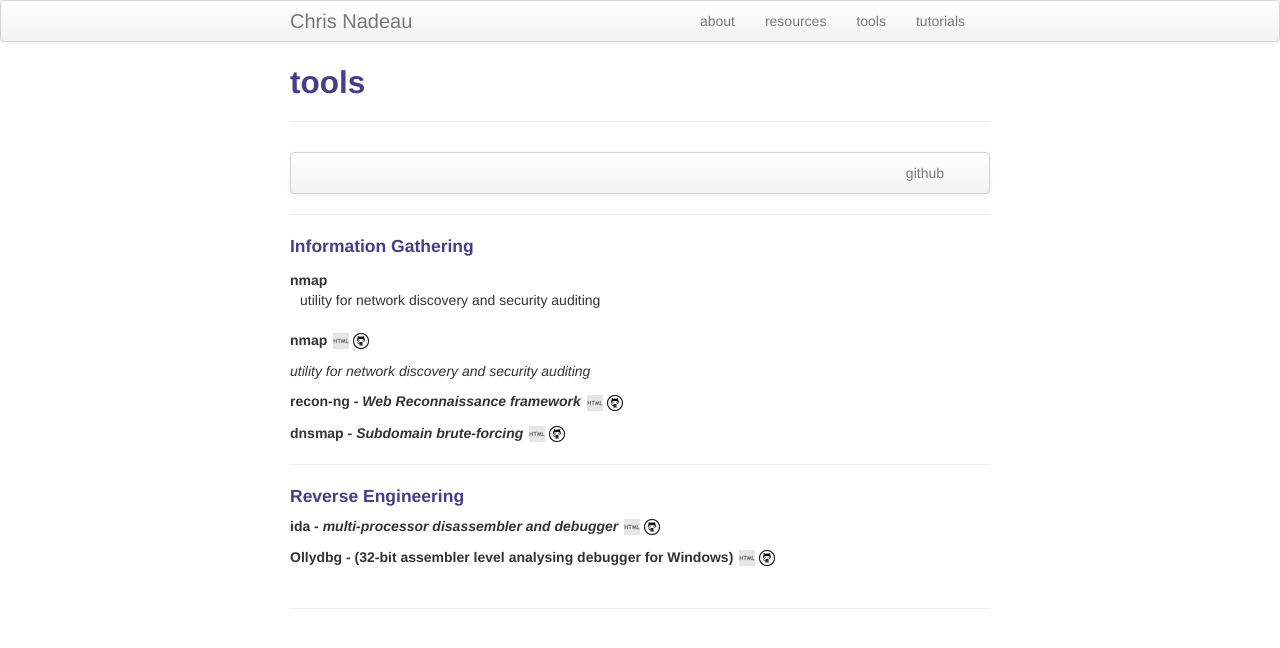
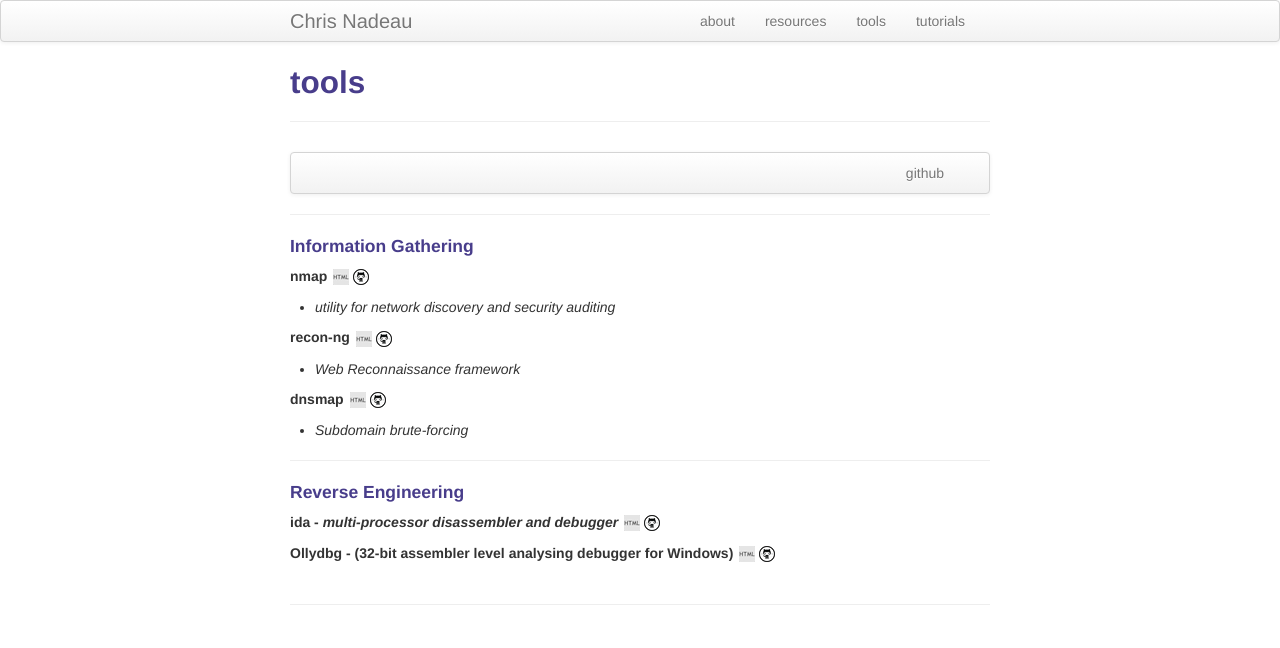
Before and after one commit to dynamicparallax/dynamicparallax.github.io, a Jekyll site: the page built from pages/tools.md, in a window 1280 px wide. Shown: the top 648 px of the page. Built offline with Jekyll 4.4.1, drawn with Linux system fonts in a browser that asks for light colours.

Commit message:
Update tools.md

```diff
--- a/pages/tools.md
+++ b/pages/tools.md
@@ -16,17 +16,14 @@ description: Infosec Tools
 
 #### Information Gathering
 
-<dl>
-  <dt>nmap</dt>
-  <dd>utility for network discovery and security auditing</dd>
-</dl>
+##### nmap <a href="https://nmap.org/" target="_blank">![html](icons16/html-icon.png)</a><a href="https://www.hex-rays.com/products/ida/" target="_blank">![git](icons16/github-icon.png)</a>
+- *utility for network discovery and security auditing*
 
-##### nmap <a href="https://nmap.org/" target="_blank">![html](icons16/html-icon.png)</a><a href="https://www.hex-rays.com/products/ida/" target="_blank">![git](icons16/github-icon.png)</a>
-*utility for network discovery and security auditing*
+##### recon-ng <a href="https://bitbucket.org/LaNMaSteR53/recon-ng" target="_blank">![html](icons16/html-icon.png)</a><a href="https://www.hex-rays.com/products/ida/" target="_blank">![git](icons16/github-icon.png)</a>
+- *Web Reconnaissance framework*
 
-##### recon-ng - *Web Reconnaissance framework* <a href="https://bitbucket.org/LaNMaSteR53/recon-ng" target="_blank">![html](icons16/html-icon.png)</a><a href="https://www.hex-rays.com/products/ida/" target="_blank">![git](icons16/github-icon.png)</a>
-
-##### dnsmap - *Subdomain brute-forcing* <a href="https://github.com/makefu/dnsmap" target="_blank">![html](icons16/html-icon.png)</a><a href="https://www.hex-rays.com/products/ida/" target="_blank">![git](icons16/github-icon.png)</a>
+##### dnsmap <a href="https://github.com/makefu/dnsmap" target="_blank">![html](icons16/html-icon.png)</a><a href="https://www.hex-rays.com/products/ida/" target="_blank">![git](icons16/github-icon.png)</a>
+- *Subdomain brute-forcing*
 
 ---
 
```
